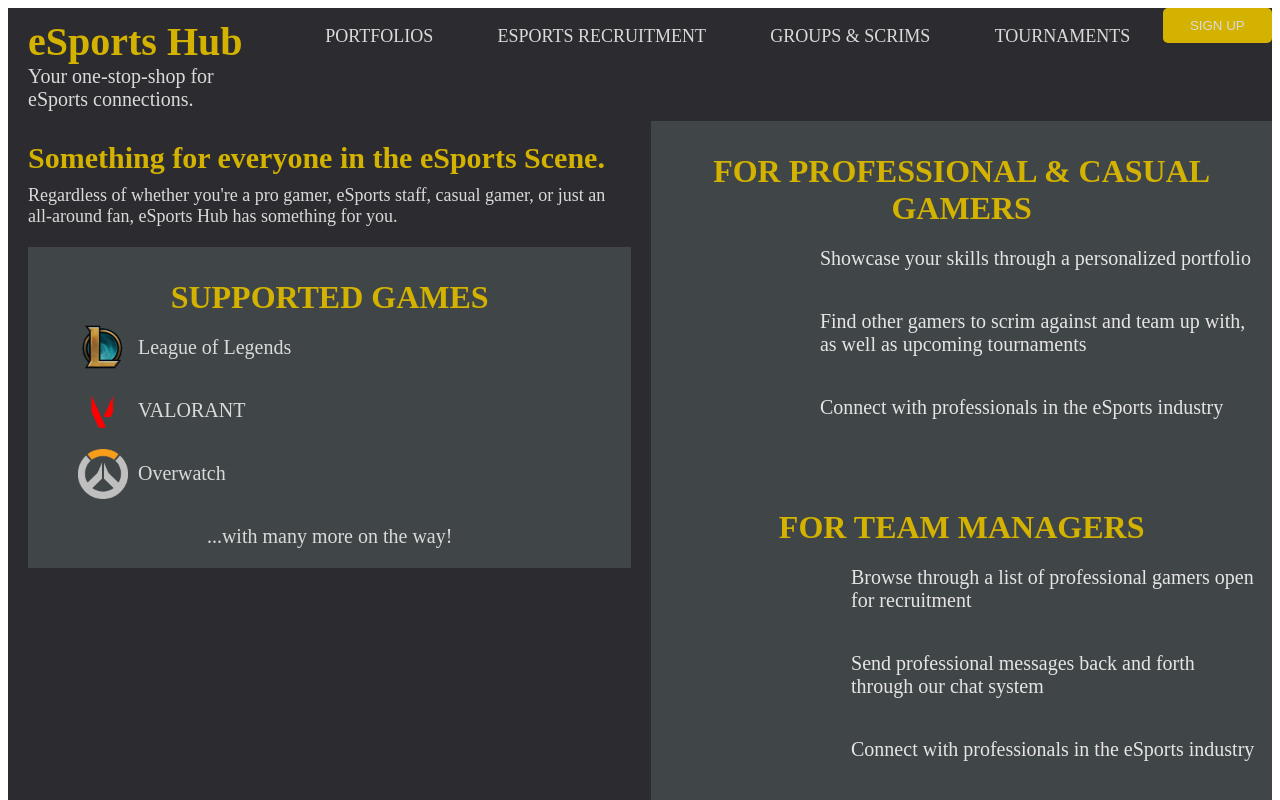
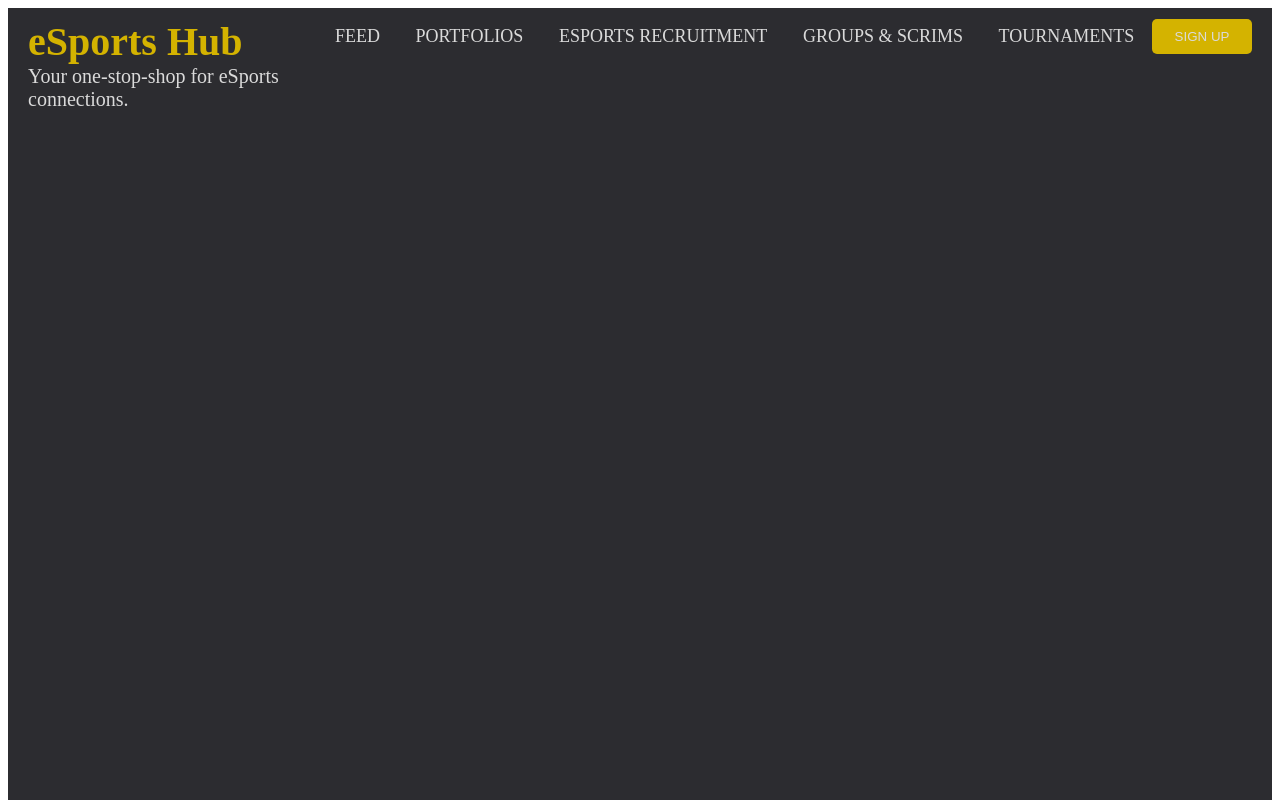
Before and after one commit to AlexisAndAnthony/eSports-Hub, a JavaScript app in the folder client/: page /feed in a window 1280 px wide. Shown: the top 800 px of the page. Built offline with nearby package versions, Linux system fonts and the light colour scheme; the HTML template or start-up script is replaced by a standard one.

Commit message:
Added feed page and changed page component naming for consistency

```diff
--- a/client/src/App.js
+++ b/client/src/App.js
@@ -6,10 +6,11 @@ import {
 } from "react-router-dom";
 import LandingPage from './components/LandingPage.js';
 import SignUpPage from './components/SignUpPage.js';
-import PortfolioList from './components/PortfolioList.js';
+import FeedPage from './components/FeedPage.js';
+import PortfolioPage from './components/PortfolioPage.js';
 import RecruitmentPage from './components/RecruitmentPage.js';
-import GroupList from './components/GroupList.js';
-import TournamentList from './components/TournamentList.js';
+import GroupPage from './components/GroupPage.js';
+import TournamentPage from './components/TournamentPage.js';
 
 function App() {
   return (
@@ -18,17 +19,20 @@ function App() {
         <Route path="/signup">
           <SignUpPage />
         </Route>
+        <Route path="/feed">
+          <FeedPage />
+        </Route>
         <Route path="/portfolios">
-          <PortfolioList />
+          <PortfolioPage />
         </Route>
         <Route path="/recruitment">
           <RecruitmentPage />
         </Route>
         <Route path="/groups">
-          <GroupList />
+          <GroupPage />
         </Route>
         <Route path="/tournaments">
-          <TournamentList />
+          <TournamentPage />
         </Route>
         <Route path="/">
           <LandingPage />
--- a/client/src/components/GroupList.js
+++ b/client/src/components/FeedPage.js
@@ -1,7 +1,7 @@
 import '../styles/App.css';
 import Header from './Header.js';
 
-function GroupList() {
+function FeedPage() {
   return (
     <div className="App">
       <Header />
@@ -9,4 +9,4 @@ function GroupList() {
   );
 }
 
-export default GroupList;
+export default FeedPage;
--- /dev/null
+++ b/client/src/components/GroupPage.js
@@ -0,0 +1,12 @@
+import '../styles/App.css';
+import Header from './Header.js';
+
+function GroupPage() {
+  return (
+    <div className="App">
+      <Header />
+    </div>
+  );
+}
+
+export default GroupPage;
--- a/client/src/components/Header.js
+++ b/client/src/components/Header.js
@@ -1,5 +1,5 @@
 import '../styles/App.css';
-import { BrowserRouter as Link } from "react-router-dom";
+import { Link } from "react-router-dom";
 
 function Header() {
     return (
@@ -8,19 +8,24 @@ function Header() {
           <Link to="/" style={{ textDecoration: 'none' }}><h1>eSports Hub</h1></Link>
           <p>Your one-stop-shop for eSports connections.</p>
         </div>
-        <NavLinks />
-        <SignInButton />
+        <div className="nav-bar">
+          <NavBar />
+        </div>
       </header>
     )
   }
 
-  function NavLinks() {
+  function NavBar() {
     return (
       <div className="nav-bar">
-        <Link to="/portfolios" style={{ textDecoration: 'none' }}><p>PORTFOLIOS</p></Link>
-        <Link to="/recruitment" style={{ textDecoration: 'none' }}><p>ESPORTS RECRUITMENT</p></Link>
-        <Link to="/groups" style={{ textDecoration: 'none' }}><p>GROUPS & SCRIMS</p></Link>
-        <Link to="/tournaments" style={{ textDecoration: 'none' }}><p>TOURNAMENTS</p></Link>
+        <div className="nav-links">
+          <Link to="/feed" style={{ textDecoration: 'none' }}><p>FEED</p></Link>
+          <Link to="/portfolios" style={{ textDecoration: 'none' }}><p>PORTFOLIOS</p></Link>
+          <Link to="/recruitment" style={{ textDecoration: 'none' }}><p>ESPORTS RECRUITMENT</p></Link>
+          <Link to="/groups" style={{ textDecoration: 'none' }}><p>GROUPS & SCRIMS</p></Link>
+          <Link to="/tournaments" style={{ textDecoration: 'none' }}><p>TOURNAMENTS</p></Link>
+        </div>
+        <SignInButton />
       </div>
     )
   }
--- a/client/src/components/PortfolioList.js
+++ b/client/src/components/PortfolioPage.js
@@ -1,7 +1,7 @@
 import '../styles/App.css';
 import Header from './Header.js';
 
-function PortfolioList() {
+function PortfolioPage() {
   return (
     <div className="App">
       <Header />
@@ -9,4 +9,4 @@ function PortfolioList() {
   );
 }
 
-export default PortfolioList;
+export default PortfolioPage;
--- a/client/src/styles/App.css
+++ b/client/src/styles/App.css
@@ -44,6 +44,13 @@
   font-size: 18px;
 }
 
+.nav-links {
+  display: flex;
+  flex-direction: row;
+  justify-content: space-around;
+  width: 100%;
+}
+
 .nav-bar p {
   color: #DADADA;
 }
@@ -55,5 +62,7 @@
   outline: none;
   padding: 10px;
   border-radius: 5px;
-  width: 150px;
+  min-width: 100px;
+  max-width: 150px;
+  margin-right: 20px;
 }
```
Also changed, not shown: client/src/components/TournamentPage.js (renamed from client/src/components/TournamentList.js).
